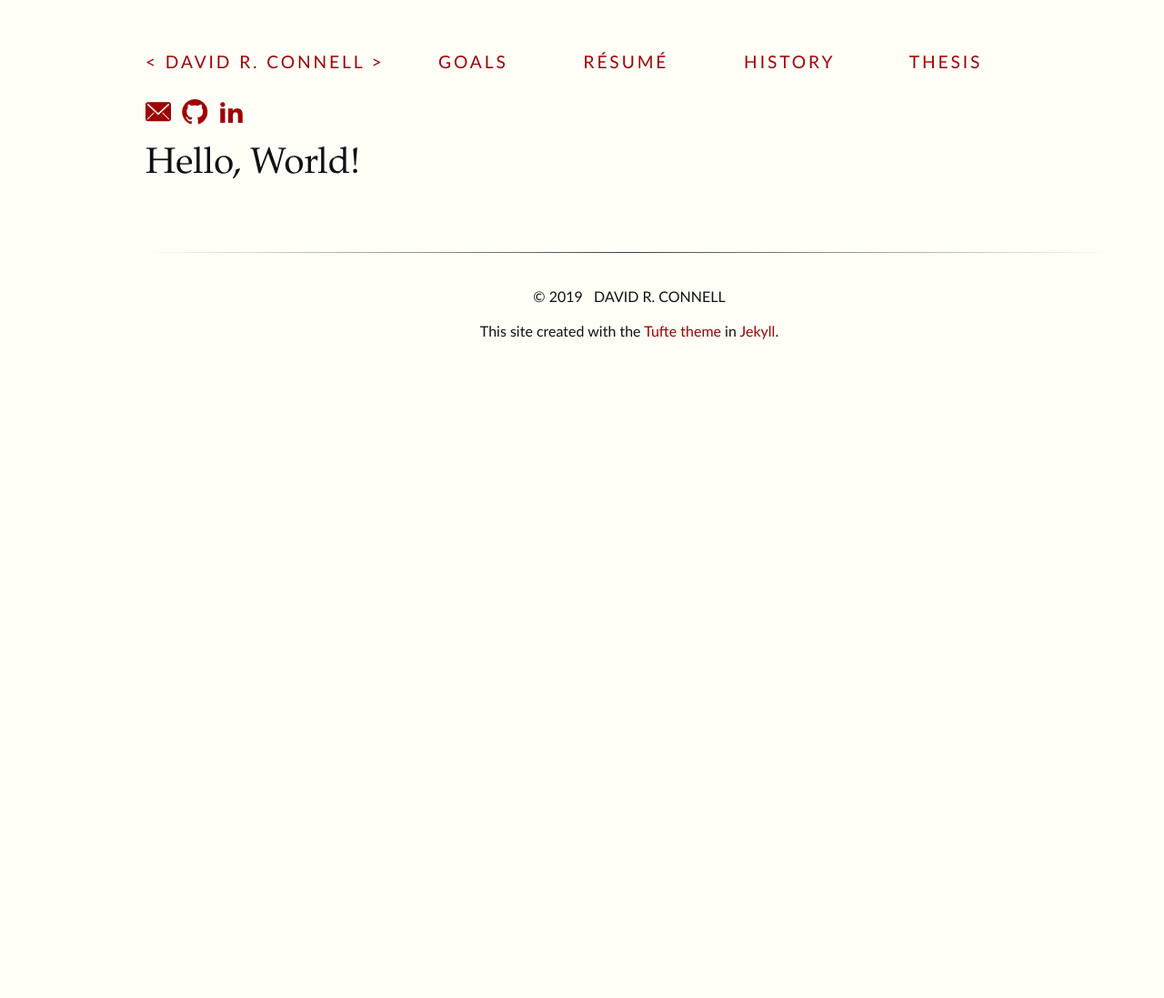
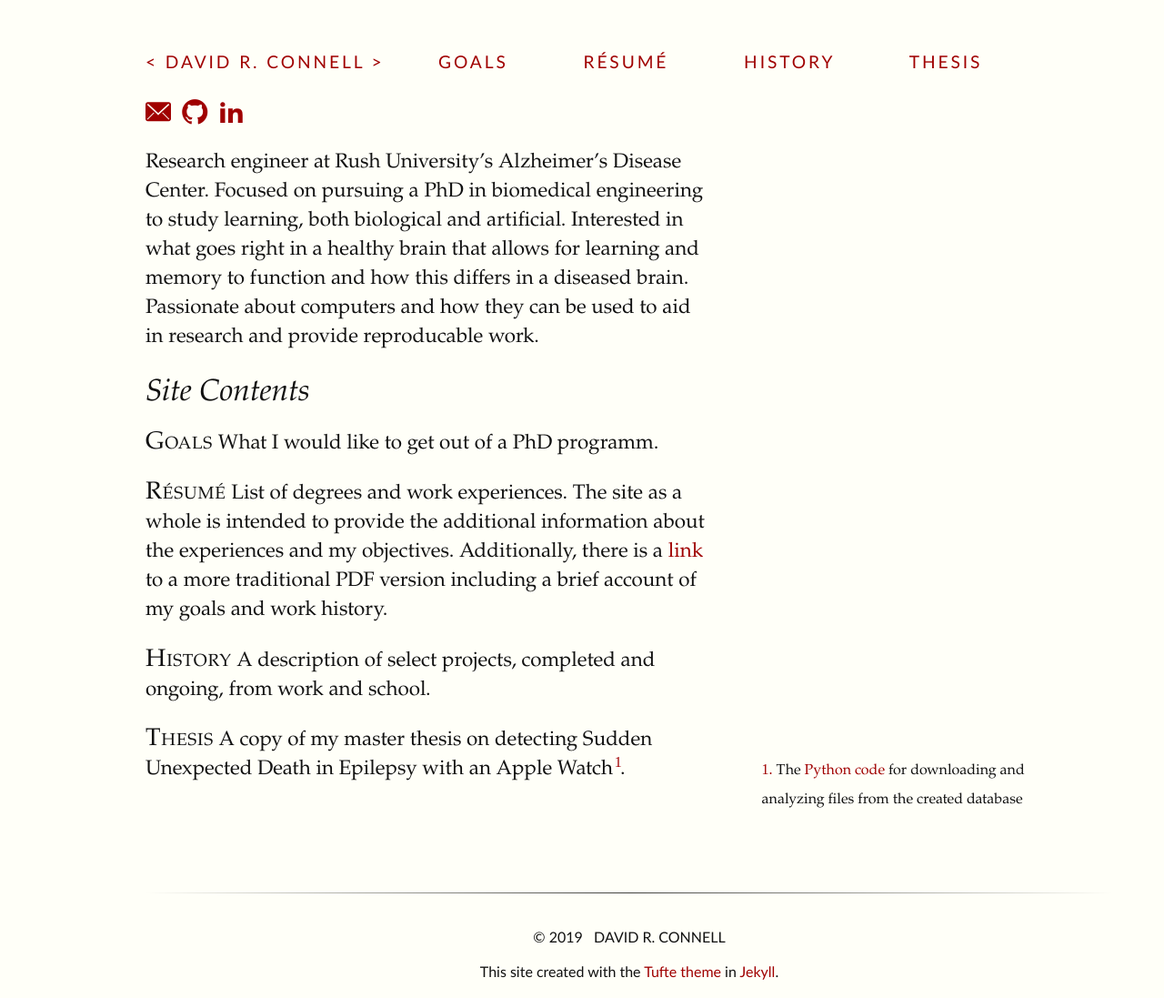
Before and after one commit to DavidRConnell/DavidRConnell.github.io, a Jekyll site: the page built from index.markdown, in a window 1280 px wide. Shown: the whole page at 91% size. Built offline with Jekyll 4.4.1, drawn with Linux system fonts in a browser that asks for light colours; some web fonts are replaced; before the commit the page ends 900 px from its top, so only the background shows below that.

Commit message:
Add: First draft

```diff
--- a/index.markdown
+++ b/index.markdown
@@ -1,10 +1,29 @@
 ---
-# Feel free to add content and custom Front Matter to this file.
-# To modify the layout, see https://jekyllrb.com/docs/themes/#overriding-theme-defaults
-
-title: Welcome
+title: David R. Connell
 layout: default
 
 ---
 
-# Hello, World!
+Research engineer at Rush University's Alzheimer's Disease Center. Focused on
+pursuing a PhD in biomedical engineering to study learning, both biological and
+artificial. Interested in what goes right in a healthy brain that allows for
+learning and memory to function and how this differs in a diseased brain.
+Passionate about computers and how they can be used to aid in research and
+provide reproducable work.
+
+## Site Contents
+{% newthought 'Goals' %} What I would like to get out of a PhD programm.
+
+{% newthought 'Résumé' %} List of degrees and work experiences. The site as a
+whole is intended to provide the additional information about the experiences
+and my objectives. Additionally, there is a [link](/downloads/resume.pdf) to a
+more traditional PDF version including a brief account of my goals and work
+history.
+
+{% newthought 'History' %} A description of select projects, completed and
+ongoing, from work and school.
+
+{% newthought 'Thesis' %} A copy of my master thesis on detecting Sudden
+Unexpected Death in Epilepsy with an Apple Watch{% sidenote 'mn-id-thesiscode'
+'The [Python code](https://github.com/DavidRConnell/SUDEPmonitor) for
+downloading and analyzing files from the created database' %}.
```
